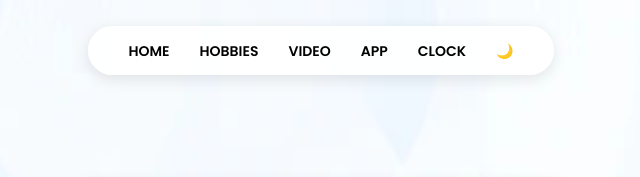
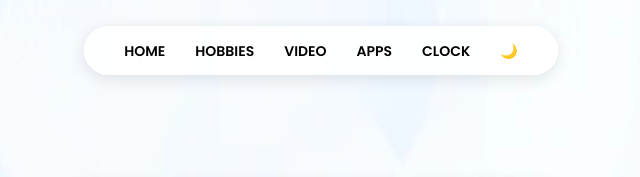
Before and after one commit to MarcoChan0715/MarcoChan0715.github.io, a plain HTML site: page Hobbies.html in a window 1280 px wide. Shown: the top 177 px of the page, 319-959 px from the left. Drawn offline with Linux system fonts and the light colour scheme.

Commit message:
Update Hobbies.html

```diff
--- a/Hobbies.html
+++ b/Hobbies.html
@@ -16,7 +16,7 @@
                 <li><a href="index.html">Home</a></li>
                 <li><a href="Hobbies.html">Hobbies</a></li>
                 <li><a href="Video.html">Video</a></li>
-                <li><a href="app.html">App</a></li>
+                <li><a href="app.html">Apps</a></li>
                 <li><a href="Clock.html">Clock</a></li>
             </ul>
         </div>
```
